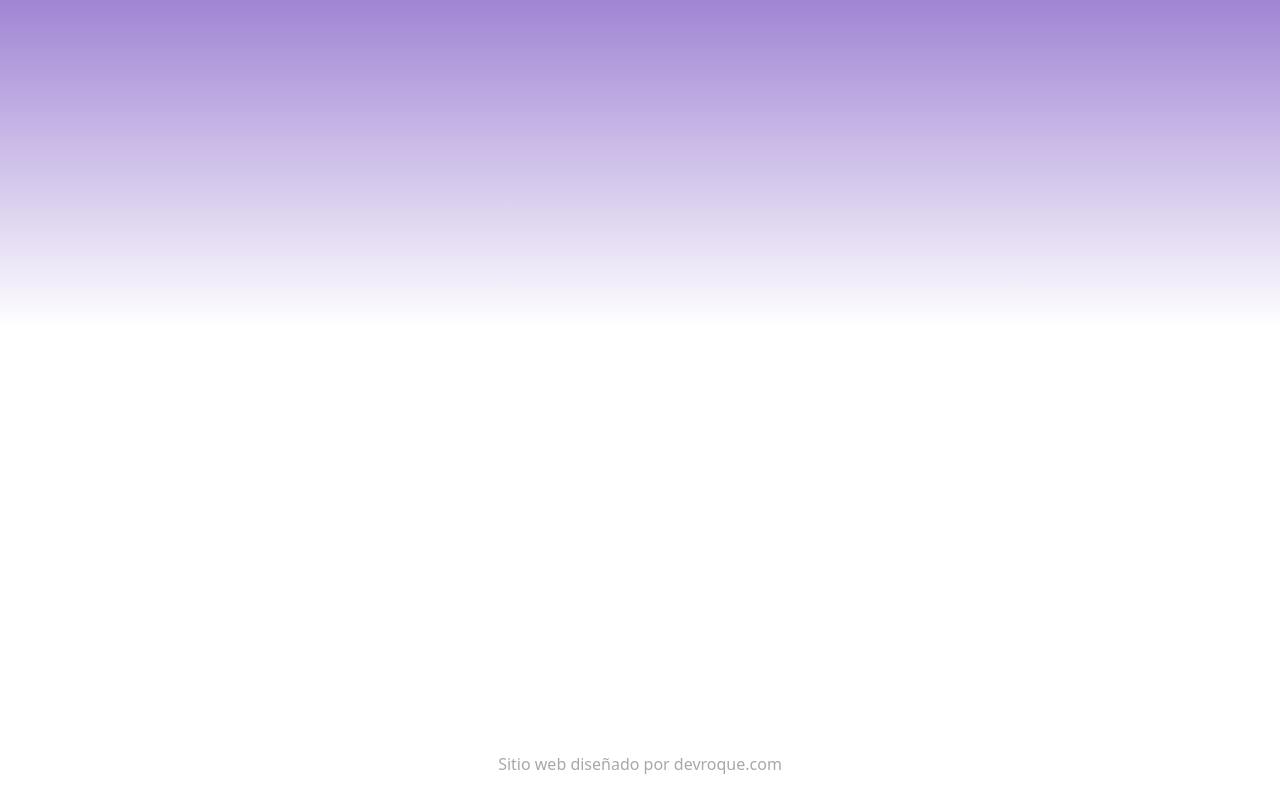
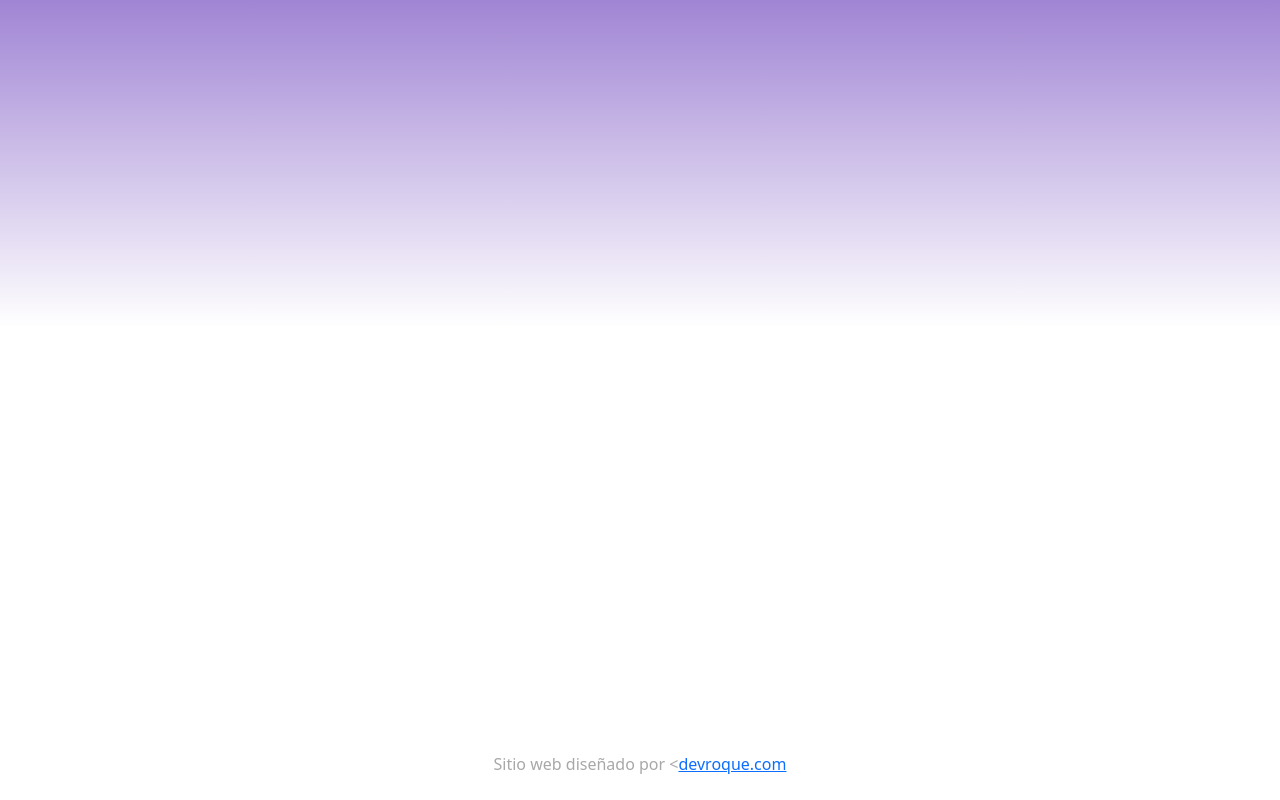
Before and after one commit to laserPenguin/laserPenguin, an Angular app in the folder website/: page / in a window 1280 px wide. Shown: the part 222-1022 px from the top of the page. Built offline with nearby package versions, Linux system fonts and the light colour scheme.

Commit message:
devroque.com link added

```diff
--- a/website/src/app/components/footer/footer.component.html
+++ b/website/src/app/components/footer/footer.component.html
@@ -1,3 +1,3 @@
 <div class="container-fluid text-wrap text-center p-4 custom-text-color3">
-    <span class="">Sitio web diseñado por devroque.com</span>
+    <span class="">Sitio web diseñado por <<a id="devroque.com" href="#">devroque.com</a></span>
 </div>
```
